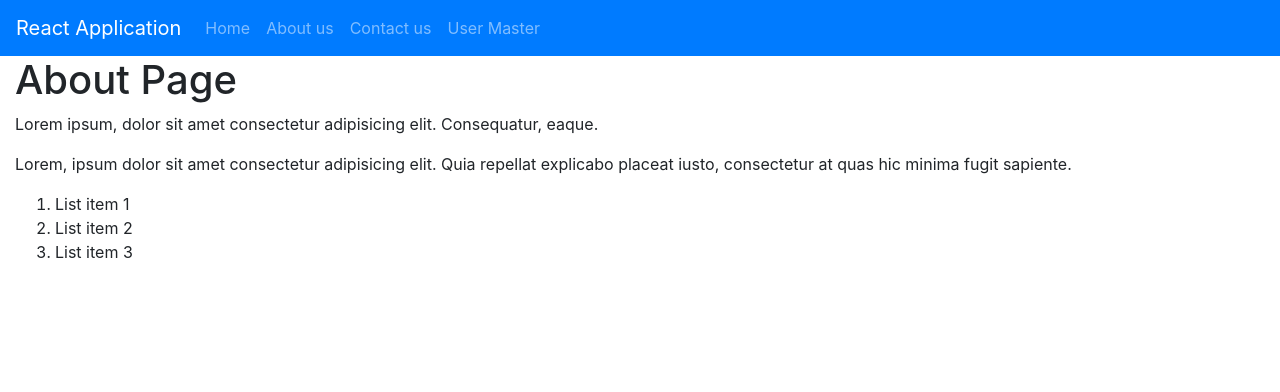
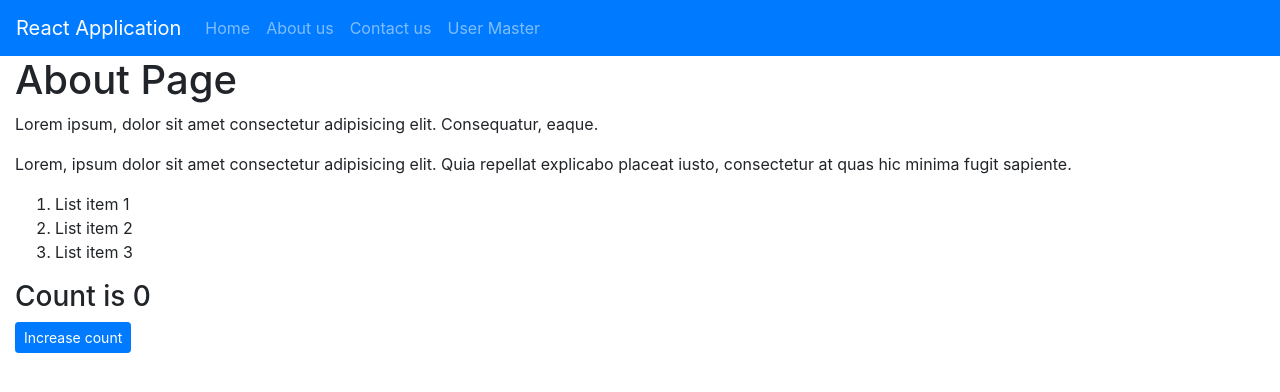
Before and after one commit to shirkeamy/October2024Batch, a React (Create React App) app in the folder react-test/my-app/: page /about in a window 1280 px wide. Shown: the top 392 px of the page. Built offline with nearby package versions, Linux system fonts and the light colour scheme.

Commit message:
Add simple state to set count

```diff
--- a/react-test/my-app/src/Pages/About.tsx
+++ b/react-test/my-app/src/Pages/About.tsx
@@ -1,6 +1,9 @@
-import React from "react"
+import React, { useState } from "react"
 
 function About() {
+
+    const [count, setCount] = useState<number>(0);
+
     return (
         <>
             <h1>
@@ -17,6 +20,12 @@ function About() {
                 <li>List item 2</li>
                 <li>List item 3</li>
             </ol>
+
+            <h3>Count is {count}</h3>
+            <button type="button"
+                onClick={() => { setCount(count + 1) }}
+                className="btn btn-sm btn-primary"
+            >Increase count</button>
         </>
 
     )
```
